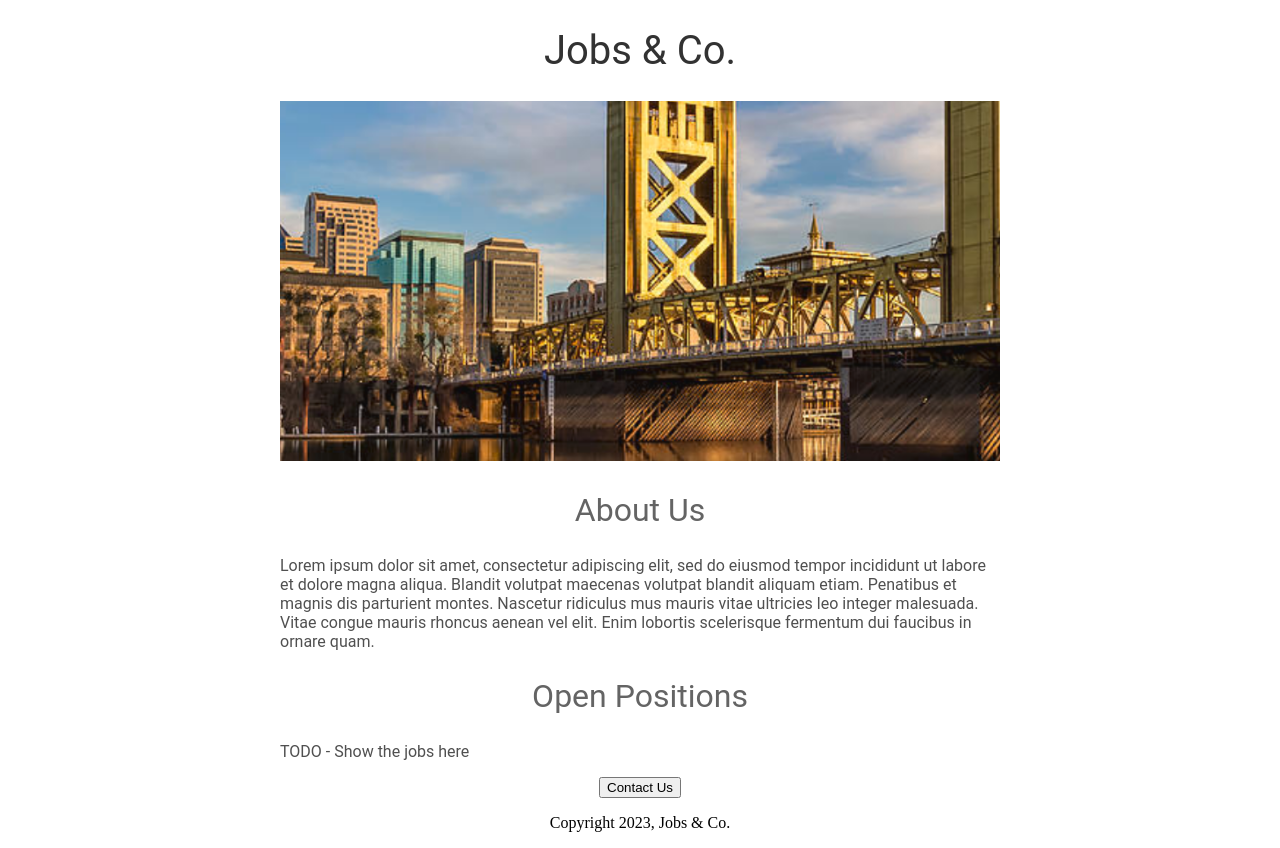
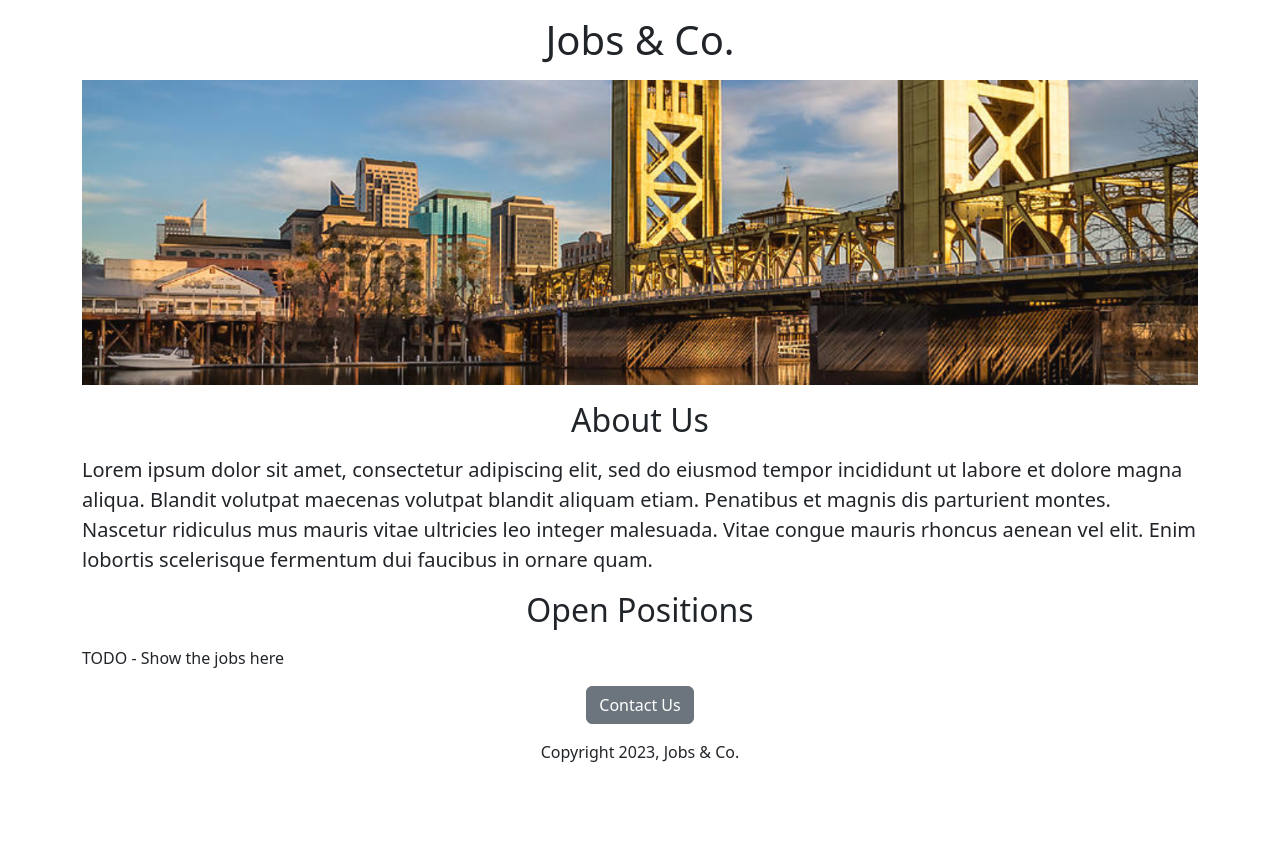
Before and after one commit to GitYaw/JobBoard, a Flask app: page / in a window 1280 px wide. After the commit the page ends 762 px from the top, so only its background shows below. Run offline with Flask 3, Linux system fonts and the light colour scheme.

Commit message:
Used Bootstrap for styling

```diff
--- a/templates/home.html
+++ b/templates/home.html
@@ -1,56 +1,26 @@
 <!DOCTYPE html>
 <html>
   <head>
+    <meta charset="utf-8">
+    <meta name="viewport" content="width=device-width, initial-scale=1">
     <title>Job Board</title>
-    <style>
-      h1 {
-        font-size: 40px;
-        font-family: Roboto;
-        font-weight: normal;
-        color: rgb(50, 50, 50);
-        text-align: center;
-      }
-
-      #banner {
-        width: 100%;
-        height: 360px;
-        object-fit: cover;
-      }
-
-      h2 {
-        font-family: Roboto;
-        font-size: 32px;
-        color: rgb(100, 100, 100);
-        text-align: center;
-        font-weight: normal;
-      }
-
-      .body-text {
-        font-family: Roboto;
-        color: rgb(80, 80, 80);
-      }
-
-      #container {
-        max-width: 720px;
-        margin: 0 auto;
-      }
-    </style>
+    <link href="https://cdn.jsdelivr.net/npm/bootstrap@5.3.2/dist/css/bootstrap.min.css" rel="stylesheet" integrity="sha384-T3c6CoIi6uLrA9TneNEoa7RxnatzjcDSCmG1MXxSR1GAsXEV/Dwwykc2MPK8M2HN" crossorigin="anonymous">
   </head>
 
   <body>
-    <div id="container">
-      <h1>Jobs & Co.</h1>
-      <img id="banner" src="https://jobboard.eymireku.repl.co/static/banner.jpeg">
-      <h2>About Us</h2>
-      <p class="body-text">
+    <div class="container">
+      <h1 class="text-center mt-3 mb-3">Jobs & Co.</h1>
+      <img class="img-fluid" src="https://bd8e0d2c-5137-4728-b910-618480984636-00-2vkj5qbeky1yl.spock.replit.dev/static/banner.jpeg">
+      <h2 class="text-center mt-3 mb-3">About Us</h2>
+      <p class="lead">
         Lorem ipsum dolor sit amet, consectetur adipiscing elit, sed do eiusmod tempor incididunt ut labore et dolore magna aliqua. Blandit volutpat maecenas volutpat blandit aliquam etiam. Penatibus et magnis dis parturient montes. Nascetur ridiculus mus mauris vitae ultricies leo integer malesuada. Vitae congue mauris rhoncus aenean vel elit. Enim lobortis scelerisque fermentum dui faucibus in ornare quam.
       </p>
-      <h2>Open Positions</h2>
-      <p class="body-text">TODO - Show the jobs here</p>
-      <div style="text-align: center;">
-        <button>Contact Us</button>
-        <p>Copyright 2023, Jobs & Co.</p>
-      <div>
+      <h2 class="text-center mt-3 mb-3">Open Positions</h2>
+      <p>TODO - Show the jobs here</p>
+      <div class="text-center">
+        <button class="btn btn-secondary">Contact Us</button>
+        <p class="mt-3">Copyright 2023, Jobs & Co.</p>
+      </div>
     </div>
   </body>
 </html>
```
